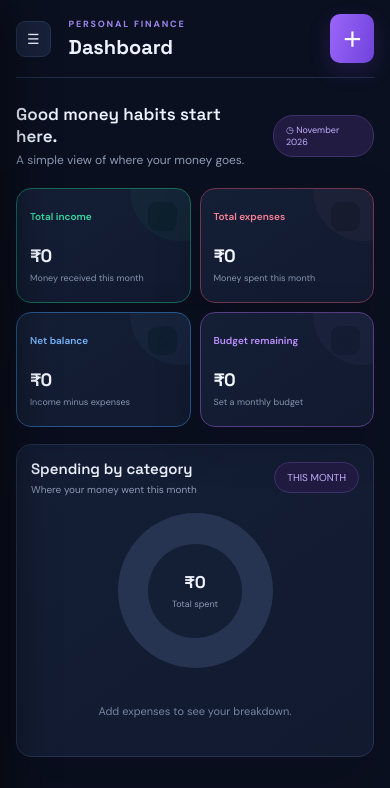
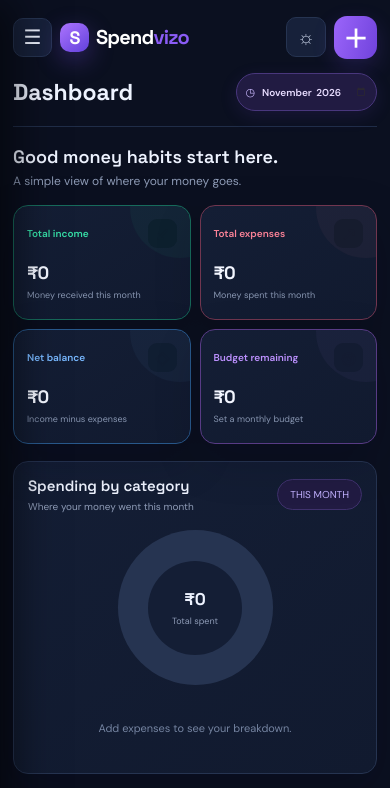
Before and after one commit to sudhir-kushwaha/spendvizo, a plain HTML site: page index.html in a window 390 px wide. Shown: the top 788 px of the page. Drawn offline with nearby package versions, Linux system fonts and the light colour scheme.

Commit message:
Add files via upload

```diff
--- a/app.js
+++ b/app.js
@@ -8,13 +8,14 @@ const ICONS = {"Food & Dining":"🍜","Transport":"🚕","Shopping":"🛍️","B
 const STORAGE_KEY = "spendvizo.v1";
 let state = loadState();
 let activeView = "dashboard";
+let selectedDashboardMonth = dateLocal().slice(0,7);
 let toastTimer;
 function loadState(){try{const x=JSON.parse(localStorage.getItem(STORAGE_KEY));return {transactions:Array.isArray(x?.transactions)?x.transactions:[],budget:Number(x?.budget)||0,theme:x?.theme==="light"?"light":"dark"};}catch{return {transactions:[],budget:0,theme:"dark"};}}
 function save(){localStorage.setItem(STORAGE_KEY,JSON.stringify(state));}
 function money(n){return new Intl.NumberFormat("en-IN",{style:"currency",currency:"INR",maximumFractionDigits:0}).format(Number(n)||0);}
 function dateLocal(d=new Date()){const y=d.getFullYear(),m=String(d.getMonth()+1).padStart(2,"0"),day=String(d.getDate()).padStart(2,"0");return `${y}-${m}-${day}`;}
 function monthKey(date){return String(date||"").slice(0,7);}
-function currentMonthTx(){const m=dateLocal().slice(0,7);return state.transactions.filter(t=>monthKey(t.date)===m);}
+function currentMonthTx(month=selectedDashboardMonth){return state.transactions.filter(t=>monthKey(t.date)===month);}
 function sum(list,type){return list.filter(t=>t.type===type).reduce((a,t)=>a+Number(t.amount),0);}
 function toast(message){const el=$("toast");el.textContent=message;el.classList.add("show");clearTimeout(toastTimer);toastTimer=setTimeout(()=>el.classList.remove("show"),2400);}
 function escapeHTML(s){return String(s??"").replace(/[&<>"']/g,c=>({"&":"&amp;","<":"&lt;",">":"&gt;",'"':"&quot;","'":"&#39;"}[c]));}
@@ -24,7 +25,8 @@ function openModal(tx){$("transactionModal").classList.remove("hidden");$("trans
 function closeModal(){$("transactionModal").classList.add("hidden");}
 function render(){
  const tx=currentMonthTx(),inc=sum(tx,"income"),exp=sum(tx,"expense"),net=inc-exp,left=state.budget-exp;
- $("currentMonth").textContent=new Date().toLocaleDateString("en-IN",{month:"long",year:"numeric"});
+ if($("dashboardMonth").value!==selectedDashboardMonth)$("dashboardMonth").value=selectedDashboardMonth;
+ $("dashboardMonthWrap").classList.toggle("hidden",activeView!=="dashboard");
  $("incomeTotal").textContent=money(inc);$("expenseTotal").textContent=money(exp);$("balanceTotal").textContent=money(net);$("budgetRemaining").textContent=money(left);
  $("budgetFoot").textContent=state.budget?`${Math.max(0,Math.round(exp/state.budget*100))}% of monthly budget used`:"Set a monthly budget";
  $("donutTotal").textContent=money(exp);renderDonut(tx);renderCashflow();renderRows("recentRows",state.transactions.slice().sort((a,b)=>b.date.localeCompare(a.date)).slice(0,5),false);
@@ -105,19 +107,21 @@ function backup(){download(new Blob([JSON.stringify(state,null,2)],{type:"applic
 function download(blob,name){const a=document.createElement("a"),url=URL.createObjectURL(blob);a.href=url;a.download=name;a.click();URL.revokeObjectURL(url);}
 document.querySelectorAll(".nav-item[data-view]").forEach(b=>b.addEventListener("click",()=>setView(b.dataset.view)));
 document.querySelectorAll("[data-goto]").forEach(b=>b.addEventListener("click",()=>setView(b.dataset.goto)));
-$("topAddBtn").addEventListener("click",()=>openModal());$("transactionsAddBtn").addEventListener("click",()=>openModal());
+$("topAddBtn").addEventListener("click",()=>openModal());$("mobileAddBtn").addEventListener("click",()=>openModal());$("transactionsAddBtn").addEventListener("click",()=>openModal());
 $("closeModal").addEventListener("click",closeModal);$("cancelModal").addEventListener("click",closeModal);$("transactionForm").addEventListener("submit",saveTransaction);
 document.querySelectorAll(".type-option").forEach(b=>b.addEventListener("click",()=>{$("transactionType").value=b.dataset.type;document.querySelectorAll(".type-option").forEach(x=>x.classList.toggle("active",x===b));fillCategories(b.dataset.type);}));
 document.addEventListener("click",e=>{const edit=e.target.closest("[data-edit]"),del=e.target.closest("[data-delete]");if(edit){const tx=state.transactions.find(t=>t.id===edit.dataset.edit);if(tx)openModal(tx);}if(del)deleteTransaction(del.dataset.delete);});
 $("budgetForm").addEventListener("submit",e=>{e.preventDefault();const n=Number($("budgetInput").value);if(!Number.isFinite(n)||n<0)return;state.budget=n;save();render();toast("Monthly budget saved.");});
-$("exportBtn").addEventListener("click",openExportModal);$("closeExportModal").addEventListener("click",closeExportModal);$("cancelExport").addEventListener("click",closeExportModal);$("downloadExcel").addEventListener("click",exportExcel);$("downloadPDF").addEventListener("click",exportPDF);$("exportModal").addEventListener("click",e=>{if(e.target===$("exportModal"))closeExportModal();});$("backupBtn").addEventListener("click",backup);$("restoreBtn").addEventListener("click",()=>$("restoreInput").click());
+$("exportBtn").addEventListener("click",()=>{$("sidebar").classList.remove("open");openExportModal();});$("closeExportModal").addEventListener("click",closeExportModal);$("cancelExport").addEventListener("click",closeExportModal);$("downloadExcel").addEventListener("click",exportExcel);$("downloadPDF").addEventListener("click",exportPDF);$("exportModal").addEventListener("click",e=>{if(e.target===$("exportModal"))closeExportModal();});$("backupBtn").addEventListener("click",()=>{$("sidebar").classList.remove("open");backup();});$("restoreBtn").addEventListener("click",()=>{$("sidebar").classList.remove("open");$("restoreInput").click();});
 $("restoreInput").addEventListener("change",async e=>{const file=e.target.files[0];if(!file)return;try{const data=JSON.parse(await file.text());if(!Array.isArray(data.transactions)||typeof data.budget!=="number")throw Error();if(!confirm("Replace current Spendvizo data with this backup?"))return;state={transactions:data.transactions,budget:data.budget,theme:data.theme==="light"?"light":"dark"};save();applyTheme();render();toast("Backup restored.");}catch{alert("This backup file is not valid Spendvizo data.");}e.target.value="";});
 $("transactionSearch").addEventListener("input",renderAllTransactions);$("amountFilter").addEventListener("input",renderAllTransactions);$("categoryFilter").addEventListener("change",renderAllTransactions);$("typeFilter").addEventListener("change",renderAllTransactions);$("monthFilter").addEventListener("change",renderAllTransactions);
 $("clearFiltersBtn").addEventListener("click",()=>{$("transactionSearch").value="";$("amountFilter").value="";$("categoryFilter").value="all";$("typeFilter").value="all";$("monthFilter").value="all";$("globalSearch").value="";renderAllTransactions();});
 $("globalSearch").addEventListener("input",()=>{if(activeView!=="transactions")setView("transactions");$("transactionSearch").value=$("globalSearch").value;renderAllTransactions();});
-$("themeBtn").addEventListener("click",()=>{state.theme=state.theme==="dark"?"light":"dark";save();applyTheme();});
-function applyTheme(){document.body.classList.toggle("light",state.theme==="light");$("themeBtn").textContent=state.theme==="light"?"☾":"☼";}
+function toggleTheme(){state.theme=state.theme==="dark"?"light":"dark";save();applyTheme();}
+$("themeBtn").addEventListener("click",toggleTheme);$("mobileThemeBtn").addEventListener("click",toggleTheme);
+function applyTheme(){document.body.classList.toggle("light",state.theme==="light");$("themeBtn").textContent=state.theme==="light"?"☾":"☼";$("mobileThemeBtn").textContent=state.theme==="light"?"☾":"☼";}
 $("menuBtn").addEventListener("click",()=>$("sidebar").classList.toggle("open"));
+$("dashboardMonth").addEventListener("change",()=>{if(/^\d{4}-\d{2}$/.test($("dashboardMonth").value)){selectedDashboardMonth=$("dashboardMonth").value;render();}});
 $("transactionModal").addEventListener("click",e=>{if(e.target===$("transactionModal"))closeModal();});
 document.addEventListener("keydown",e=>{if(e.key==="Escape"){closeModal();closeExportModal();}if((e.ctrlKey||e.metaKey)&&e.key.toLowerCase()==="k"){e.preventDefault();$("globalSearch").focus();}});
-$("year").textContent=new Date().getFullYear();fillCategories("expense");applyTheme();render();
+$("year").textContent=new Date().getFullYear();$("dashboardMonth").value=selectedDashboardMonth;fillCategories("expense");applyTheme();render();
--- a/index.html
+++ b/index.html
@@ -9,7 +9,7 @@
   <meta http-equiv="Expires" content="0">
   <meta name="description" content="Spendvizo — track expenses, manage budgets, and understand your money. No login required.">
   <title>Spendvizo — Personal Finance Tracker</title>
-  <link rel="stylesheet" href="style.css?v=20261121-3">
+  <link rel="stylesheet" href="style.css?v=20261121-4">
 </head>
 <body>
   <div class="app-shell">
@@ -35,17 +35,25 @@
 
     <main class="main">
       <header class="topbar">
-        <button class="mobile-menu" id="menuBtn" aria-label="Open menu">☰</button>
-        <div><div class="eyebrow">PERSONAL FINANCE</div><h1 id="pageTitle">Dashboard</h1></div>
+        <div class="mobile-top-row">
+          <button class="mobile-menu" id="menuBtn" aria-label="Open menu" aria-expanded="false">☰</button>
+          <a class="mobile-brand" href="#dashboard" aria-label="Spendvizo dashboard"><span class="brand-mark">S</span><span>Spend<span class="brand-accent">vizo</span></span></a>
+          <button class="icon-btn mobile-theme-btn" id="mobileThemeBtn" title="Toggle theme">☼</button>
+          <button class="primary-btn mobile-add-btn" id="mobileAddBtn" aria-label="Add transaction">＋</button>
+        </div>
+        <div class="page-heading">
+          <div class="eyebrow">PERSONAL FINANCE</div>
+          <div class="page-title-line"><h1 id="pageTitle">Dashboard</h1><label class="dashboard-month" id="dashboardMonthWrap" aria-label="Select dashboard month and year"><span aria-hidden="true">◷</span><input type="month" id="dashboardMonth" aria-label="Select month and year"></label></div>
+        </div>
         <div class="top-actions">
           <label class="search"><span>⌕</span><input id="globalSearch" placeholder="Search transactions..." aria-label="Search transactions"></label>
           <button class="icon-btn" id="themeBtn" title="Toggle theme">☼</button>
-          <button class="primary-btn" id="topAddBtn">＋ Add transaction</button>
+          <button class="primary-btn desktop-add-btn" id="topAddBtn">＋ Add transaction</button>
         </div>
       </header>
 
       <section class="view active" id="dashboardView">
-        <div class="welcome-row"><div><h2>Good money habits start here.</h2><p>A simple view of where your money goes.</p></div><div class="month-chip">◷ <span id="currentMonth"></span></div></div>
+        <div class="welcome-row"><div><h2>Good money habits start here.</h2><p>A simple view of where your money goes.</p></div></div>
         <div class="stats-grid">
           <article class="stat-card income-card"><div class="stat-top"><span>Total income</span><span class="stat-icon">↙</span></div><div class="stat-value" id="incomeTotal">₹0</div><div class="stat-foot">Money received this month</div></article>
           <article class="stat-card expense-card"><div class="stat-top"><span>Total expenses</span><span class="stat-icon">↗</span></div><div class="stat-value" id="expenseTotal">₹0</div><div class="stat-foot">Money spent this month</div></article>
@@ -114,6 +122,6 @@
   <script src="https://cdn.jsdelivr.net/npm/xlsx@0.18.5/dist/xlsx.full.min.js"></script>
   <script src="https://cdn.jsdelivr.net/npm/jspdf@2.5.2/dist/jspdf.umd.min.js"></script>
   <script src="https://cdn.jsdelivr.net/npm/jspdf-autotable@3.8.4/dist/jspdf.plugin.autotable.min.js"></script>
-  <script src="app.js?v=20261121-3"></script>
+  <script src="app.js?v=20261121-4"></script>
 </body>
 </html>
--- a/style.css
+++ b/style.css
@@ -31,3 +31,48 @@ body.light .export-choice{background:#f7f8fc}
 .export-choice{min-height:68px;touch-action:manipulation}
 .export-choice:focus-visible{outline:3px solid #a78bfa;outline-offset:2px}
 @media(max-width:760px){.modal-backdrop{align-items:center;padding:12px}.export-modal{width:100%;max-width:440px;padding:20px}.export-choice{padding:15px;min-height:72px}.export-choice b{font-size:14px}.export-choice small{font-size:11px}}
+
+/* Spendvizo responsive brand + dashboard month selector */
+.mobile-top-row{display:none}
+.page-heading{display:flex;flex-direction:column;gap:4px;min-width:0}
+.page-title-line{display:flex;align-items:center;gap:14px;flex-wrap:wrap}
+.dashboard-month{display:inline-flex;align-items:center;gap:7px;min-height:36px;padding:0 11px;border:1px solid #49377d;border-radius:999px;background:#211b42;color:#cbbaff;font-size:11px;box-shadow:0 5px 18px #7044d322}
+.dashboard-month input{width:124px;min-width:0;border:0;outline:0;background:transparent;color:#e8ddff;font:600 11px 'DM Sans',sans-serif;color-scheme:dark;cursor:pointer}
+.dashboard-month input::-webkit-calendar-picker-indicator{filter:invert(.85) sepia(.3) saturate(2) hue-rotate(220deg);cursor:pointer}
+.brand-accent{color:#8b5cf6}
+.brand{color:#fff}
+@media(max-width:900px){
+  .sidebar{transform:translateX(-100%);transition:transform .25s;width:280px;box-shadow:15px 0 40px #0008}
+  .sidebar.open{transform:translateX(0)}
+  .main{margin:0;padding:0 18px}
+  .topbar{height:auto;min-height:0;padding:13px 0 15px;display:flex;flex-wrap:wrap;gap:12px;border-bottom:1px solid #202d48}
+  .mobile-top-row{display:flex;align-items:center;gap:11px;width:100%;min-height:48px}
+  .mobile-brand{display:flex;align-items:center;gap:9px;min-width:0;margin-right:auto;color:#fff;text-decoration:none;font:700 22px 'Space Grotesk',sans-serif;letter-spacing:-.8px;white-space:nowrap}
+  .mobile-brand .brand-mark{width:32px;height:32px;border-radius:10px;font-size:20px}
+  .mobile-menu{display:block;flex:0 0 auto;border:1px solid var(--line);background:#17213a;color:var(--text);border-radius:10px;width:42px;height:42px;padding:0;font-size:20px}
+  .mobile-theme-btn{display:block;flex:0 0 auto;width:40px;height:40px}
+  .mobile-add-btn{display:grid;place-items:center;flex:0 0 48px;width:48px;height:48px;padding:0;font-size:25px;border-radius:13px}
+  .page-heading{width:100%;order:2;gap:5px}
+  .page-heading>.eyebrow{display:none}
+  .page-title-line{width:100%;justify-content:space-between;gap:8px;flex-wrap:nowrap}
+  .topbar h1{font-size:26px;margin:0}
+  .dashboard-month{min-height:38px;padding:0 10px;flex:0 0 auto}
+  .dashboard-month input{width:118px;font-size:11px}
+  .top-actions{display:none}
+  .view{padding-top:18px}
+  .welcome-row{margin-bottom:16px}
+  .welcome-row h2{font-size:18px}
+}
+@media(max-width:390px){
+  .main{padding:0 13px}
+  .mobile-brand{font-size:20px;gap:7px}
+  .mobile-brand .brand-mark{width:29px;height:29px;font-size:18px}
+  .mobile-top-row{gap:8px}
+  .mobile-menu{width:39px;height:39px}
+  .mobile-add-btn{flex-basis:43px;width:43px;height:43px}
+  .dashboard-month{gap:5px;padding:0 8px}
+  .dashboard-month input{width:108px;font-size:10px}
+  .topbar h1{font-size:23px}
+}
+body.light .dashboard-month{background:#f2edff;color:#6f4bb5;border-color:#d9cdfa}
+body.light .dashboard-month input{color:#4a3676;color-scheme:light}
```
